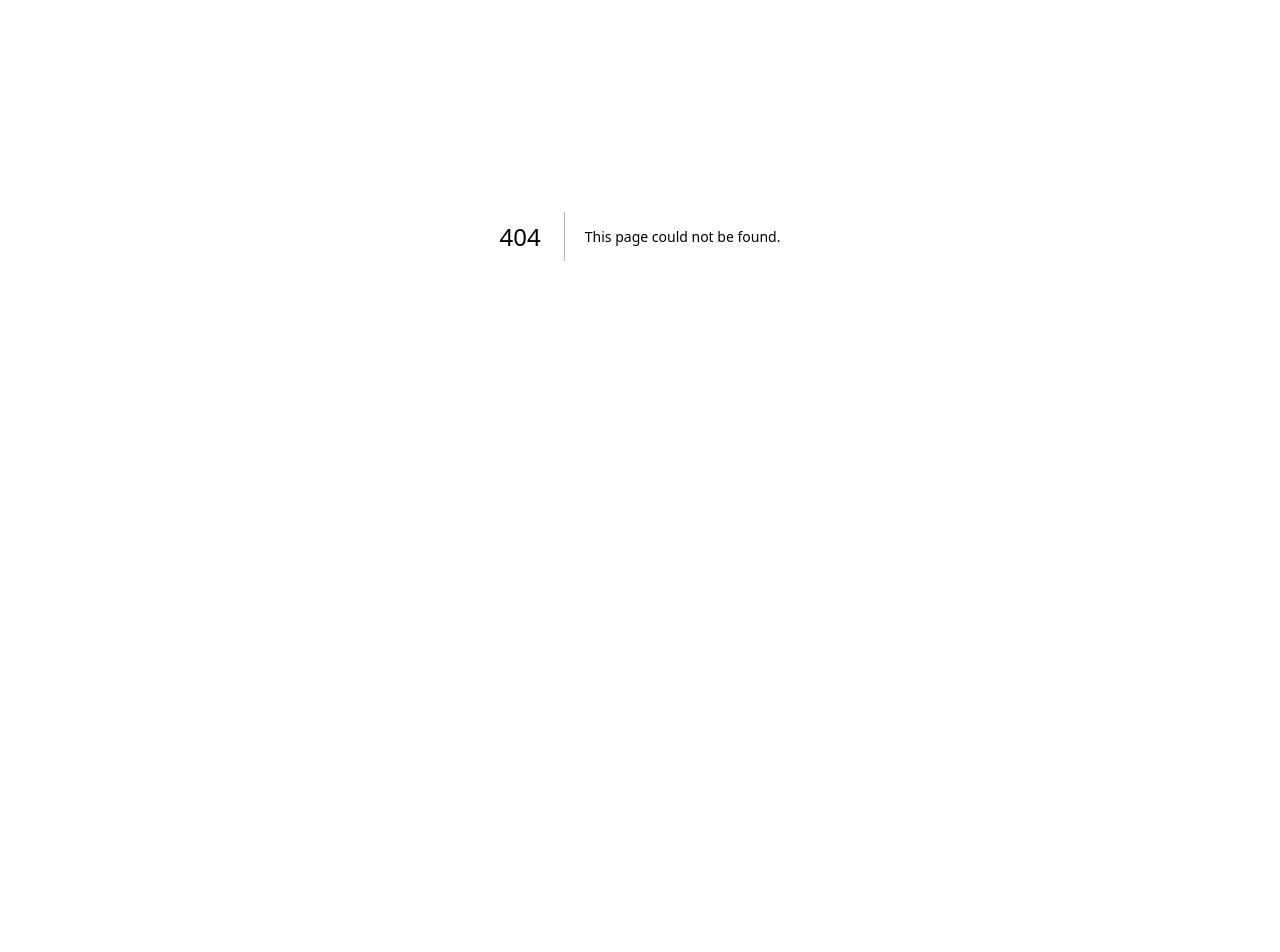
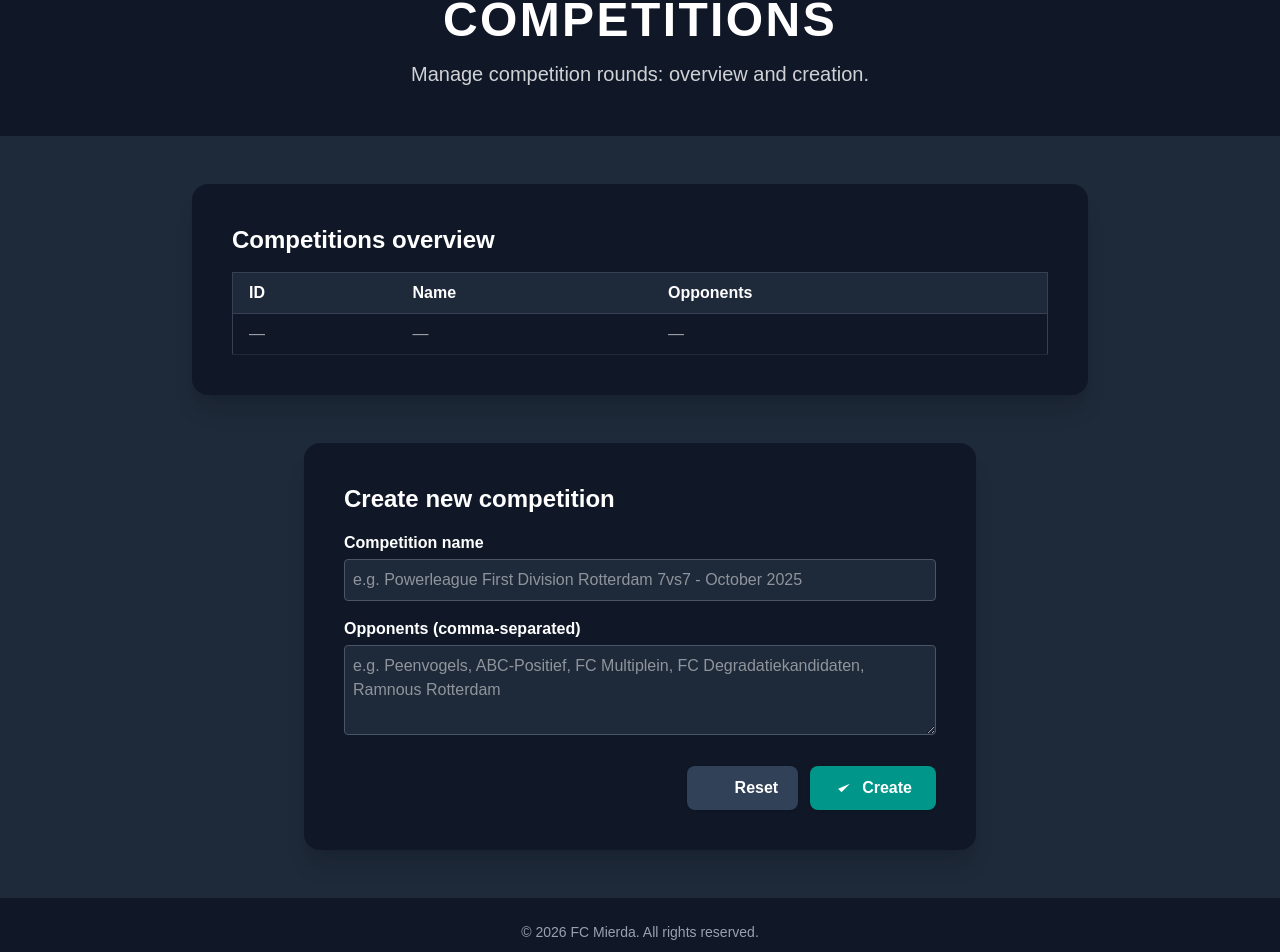
Before and after one commit to RicoAtN/fcmierda-app, a Next.js app: page /cms/competition in a window 1280 px wide. Before the commit this address had no page. Shown: the part 164-1116 px from the top of the page. Before the commit the page ends 800 px from the top, so only its background shows below. Built offline with nearby package versions, Linux system fonts and the light colour scheme.

Commit message:
create placeholder competition page

```diff
--- /dev/null
+++ b/src/app/cms/competition/page.tsx
@@ -0,0 +1,96 @@
+"use client";
+import Menu from "@/components/Menu";
+import Footer from "@/components/Footer";
+
+export default function CompetitionCMSPage() {
+  return (
+    <div className="relative min-h-screen flex flex-col items-center bg-gray-900">
+      <Menu />
+
+      {/* Intro section */}
+      <section className="w-full flex justify-center items-center py-12 px-4 bg-gray-900">
+        <div className="max-w-2xl w-full flex flex-col items-center text-center mt-16 sm:mt-28">
+          <h1 className="text-3xl sm:text-5xl font-extrabold mb-4 text-white uppercase tracking-wider">
+            Competitions
+          </h1>
+          <p className="text-white/80 text-lg sm:text-xl">
+            Manage competition rounds: overview and creation.
+          </p>
+        </div>
+      </section>
+
+      {/* Main content */}
+      <section className="w-full flex flex-col items-center gap-12 py-12 px-4 bg-gray-800">
+        {/* Competitions overview */}
+        <div className="max-w-4xl w-full rounded-2xl p-6 sm:p-10 text-white bg-gray-900 shadow-xl mx-auto">
+          <h2 className="text-xl sm:text-2xl font-bold mb-4">Competitions overview</h2>
+          <div className="overflow-x-auto">
+            <table className="min-w-full border border-gray-700 rounded-lg text-left">
+              <thead className="bg-gray-800">
+                <tr>
+                  <th className="px-4 py-2 border-b border-gray-700">ID</th>
+                  <th className="px-4 py-2 border-b border-gray-700">Name</th>
+                  <th className="px-4 py-2 border-b border-gray-700">Opponents</th>
+                </tr>
+              </thead>
+              <tbody>
+                {/* Placeholder rows; populate when wiring data */}
+                <tr>
+                  <td className="px-4 py-2 border-b border-gray-800 text-white/60">—</td>
+                  <td className="px-4 py-2 border-b border-gray-800 text-white/60">—</td>
+                  <td className="px-4 py-2 border-b border-gray-800 text-white/60">—</td>
+                </tr>
+              </tbody>
+            </table>
+          </div>
+        </div>
+
+        {/* Create new competition */}
+        <div className="max-w-2xl w-full rounded-2xl p-6 sm:p-10 text-white bg-gray-900 shadow-xl mx-auto">
+          <h2 className="text-xl sm:text-2xl font-bold mb-4">Create new competition</h2>
+          <form className="space-y-4 text-left">
+            <div>
+              <label className="block font-semibold mb-1">Competition name</label>
+              <input
+                type="text"
+                className="w-full p-2 rounded bg-gray-800 border border-gray-600 text-white"
+                placeholder="e.g. Powerleague First Division Rotterdam 7vs7 - October 2025"
+              />
+            </div>
+            <div>
+              <label className="block font-semibold mb-1">Opponents (comma-separated)</label>
+              <textarea
+                className="w-full p-2 rounded bg-gray-800 border border-gray-600 text-white"
+                placeholder="e.g. Peenvogels, ABC-Positief, FC Multiplein, FC Degradatiekandidaten, Ramnous Rotterdam"
+                rows={3}
+              />
+            </div>
+
+            <div className="flex justify-end gap-3 pt-2">
+              <button
+                type="button"
+                className="inline-flex items-center gap-2 px-5 py-2.5 rounded-lg bg-slate-700 text-white font-semibold shadow-sm hover:bg-slate-600 active:bg-slate-800 focus-visible:outline-none focus-visible:ring-2 focus-visible:ring-slate-300"
+              >
+                <svg className="h-5 w-5" viewBox="0 0 24 24" fill="currentColor" aria-hidden="true">
+                  <path d="M6 18L18 6M6 6l12 12" />
+                </svg>
+                Reset
+              </button>
+              <button
+                type="button"
+                className="inline-flex items-center gap-2 px-6 py-2.5 rounded-lg bg-teal-600 text-white font-semibold shadow-sm hover:bg-teal-500 active:bg-teal-700 focus-visible:outline-none focus-visible:ring-2 focus-visible:ring-teal-300"
+              >
+                <svg className="h-5 w-5" viewBox="0 0 24 24" fill="currentColor" aria-hidden="true">
+                  <path d="M5 13l4 4L19 7" />
+                </svg>
+                Create
+              </button>
+            </div>
+          </form>
+        </div>
+      </section>
+
+      <Footer />
+    </div>
+  );
+}
--- a/src/app/cms/nextgamedetails/page.tsx
+++ b/src/app/cms/nextgamedetails/page.tsx
@@ -416,12 +416,39 @@ export default function NextGameDetailsPage() {
                 </div>
               ))}
             </div>
-            <button
-              type="submit"
-              className="bg-green-600 hover:bg-green-700 text-white px-10 py-2 rounded-md font-semibold text-base shadow transition-all duration-150 border border-green-700 focus:outline-none focus:ring-2 focus:ring-green-400 min-w-[200px]"
-            >
-              Save Next Game
-            </button>
+            <div className="flex items-center justify-end gap-3 pt-4">
+              <button
+                type="button"
+                onClick={() =>
+                  setForm(prev => ({
+                    ...prev,
+                    opponent: "",
+                    // keep read-only fields intact
+                    competition: prev.competition,
+                    location: prev.location,
+                    date: "",
+                    kickoff: "",
+                    note: "",
+                  }))
+                }
+                className="inline-flex items-center gap-2 px-4 py-2 rounded-lg bg-gray-700 text-white hover:bg-gray-600 active:bg-gray-800 focus-visible:outline-none focus-visible:ring-2 focus-visible:ring-gray-400 transition-shadow shadow-md"
+              >
+                <svg className="h-5 w-5" viewBox="0 0 24 24" fill="currentColor" aria-hidden="true">
+                  <path d="M6 18L18 6M6 6l12 12" />
+                </svg>
+                <span>Reset</span>
+              </button>
+
+              <button
+                type="submit"
+                className="inline-flex items-center gap-2 px-5 py-2.5 rounded-lg bg-blue-600 text-white hover:bg-blue-500 active:bg-blue-700 focus-visible:outline-none focus-visible:ring-2 focus-visible:ring-blue-400 transition-shadow shadow-lg shadow-blue-600/30"
+              >
+                <svg className="h-5 w-5" viewBox="0 0 24 24" fill="currentColor" aria-hidden="true">
+                  <path d="M5 13l4 4L19 7" />
+                </svg>
+                <span>Save</span>
+              </button>
+            </div>
             <div className="mt-2 text-green-400">{status}</div>
           </form>
         </div>
--- a/src/app/cms/page.tsx
+++ b/src/app/cms/page.tsx
@@ -33,7 +33,7 @@ export default function CMSPage() {
               textTransform: "uppercase",
             }}
           >
-            Schedule & Results CMS
+            Team Management page
           </h1>
           <p
             className={`text-lg sm:text-xl text-white font-medium mb-8 drop-shadow-lg ${montserrat.className}`}
@@ -45,20 +45,42 @@ export default function CMSPage() {
               Update the next game details with attendance or post the result of a played match with relevant match details.
             </span>
           </p>
-          <div className="flex gap-6 justify-center mt-4">
+          {/* Make buttons equal size */}
+          <div className="grid grid-cols-1 sm:grid-cols-3 gap-4 mt-6 w-full">
             <button
               type="button"
               onClick={() => router.push("/cms/nextgamedetails")}
-              className="bg-green-600 hover:bg-green-700 text-white px-6 py-3 rounded-md font-bold text-lg shadow transition-all duration-150 border border-green-700 focus:outline-none focus:ring-2 focus:ring-green-400"
+              className="inline-flex w-full justify-center items-center gap-2.5 px-6 py-3 rounded-2xl bg-blue-600 text-white font-semibold shadow-sm hover:bg-blue-500 active:bg-blue-700 hover:shadow-md focus-visible:outline-none focus-visible:ring-2 focus-visible:ring-blue-300 transition duration-200 ease-out hover:-translate-y-0.5 min-h-[44px]"
             >
-              Update Next Game Details
+              <svg className="h-5 w-5 flex-shrink-0 opacity-90" viewBox="0 0 24 24" fill="currentColor" aria-hidden="true">
+                <path d="M5 4h1a1 1 0 011 1v1h10V5a1 1 0 011-1h1v4H5V4zm0 6h14v10a1 1 0 01-1 1H6a1 1 0 01-1-1V10zm4 3a1 1 0 100 2h6a1 1 0 100-2H9z" />
+              </svg>
+              <span className="whitespace-nowrap">Update Next Game</span>
             </button>
+
             <button
               type="button"
               onClick={() => router.push("/cms/postmatchresult")}
-              className="bg-blue-600 hover:bg-blue-700 text-white px-6 py-3 rounded-md font-bold text-lg shadow transition-all duration-150 border border-blue-700 focus:outline-none focus:ring-2 focus:ring-blue-400"
+              className="inline-flex w-full justify-center items-center gap-2.5 px-6 py-3 rounded-2xl bg-slate-700 text-white font-semibold shadow-sm hover:bg-slate-600 active:bg-slate-800 hover:shadow-md focus-visible:outline-none focus-visible:ring-2 focus-visible:ring-slate-300 transition duration-200 ease-out hover:-translate-y-0.5 min-h-[44px]"
             >
-              Post or Edit Match Results
+              <svg className="h-5 w-5 flex-shrink-0 opacity-90" viewBox="0 0 24 24" fill="currentColor" aria-hidden="true">
+                <path d="M7 4h10a1 1 0 011 1v9a4 4 0 11-8 0H7a1 1 0 01-1-1V5a1 1 0 011-1zm6 10a2 2 0 104 0 2 2 0 00-4 0z" />
+              </svg>
+              <span className="whitespace-nowrap">Post/Edit Results</span>
+            </button>
+
+            <button
+              type="button"
+              onClick={() => router.push("/cms/competition")}
+              className="inline-flex w-full justify-center items-center gap-2.5 px-6 py-3 rounded-2xl bg-teal-600 text-white font-semibold shadow-sm hover:bg-teal-500 active:bg-teal-700 hover:shadow-md focus-visible:outline-none focus-visible:ring-2 focus-visible:ring-teal-300 transition duration-200 ease-out hover:-translate-y-0.5 min-h-[44px]"
+            >
+              {/* Icon: add + edit */}
+              <svg className="h-6 w-6 flex-shrink-0 opacity-90" viewBox="0 0 24 24" fill="currentColor" aria-hidden="true">
+                <path d="M12 5v14M5 12h14" />
+                <path d="M3 17.25V21h3.75L17.8 9.94l-3.75-3.75L3 17.25z" />
+                <path d="M20.71 7.04a1 1 0 000-1.41l-2.34-2.34a1 1 0 00-1.41 0l-1.83 1.83 3.75 3.75 1.83-1.83z" />
+              </svg>
+              <span className="whitespace-nowrap">Add/Edit Competition</span>
             </button>
           </div>
         </div>
```
